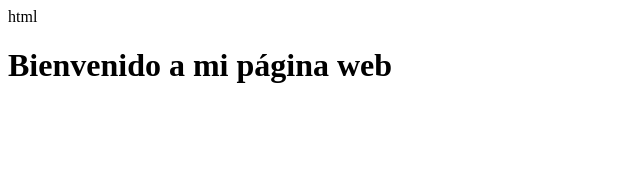
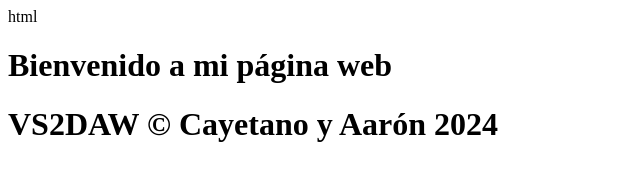
Before and after one commit to AaronGH09/pagina-web, a plain HTML site: page index.html in a window 1280 px wide. Shown: the whole page, without its empty margins (0-640 px from the left). Drawn offline with Linux system fonts and the light colour scheme.

Commit message:
index.html

```diff
--- a/index.html
+++ b/index.html
@@ -8,5 +8,8 @@ html
      </head>
      <body>
        <h1>Bienvenido a mi página web</h1>
+       <footer>
+        <h1>VS2DAW &copy; Cayetano y Aarón 2024</h1>
+       </footer>
      </body>
      </html>
```
